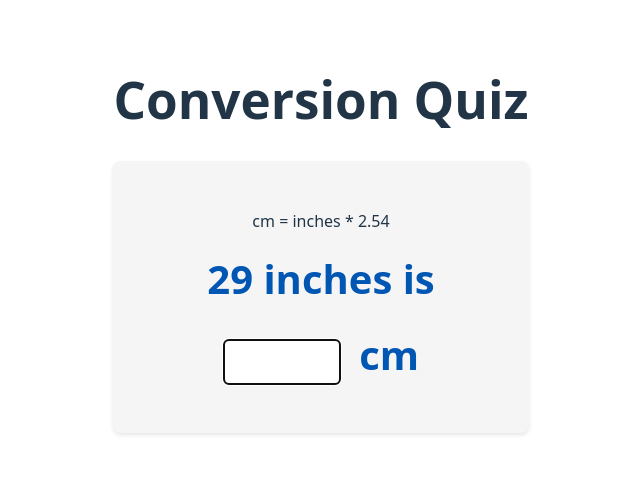
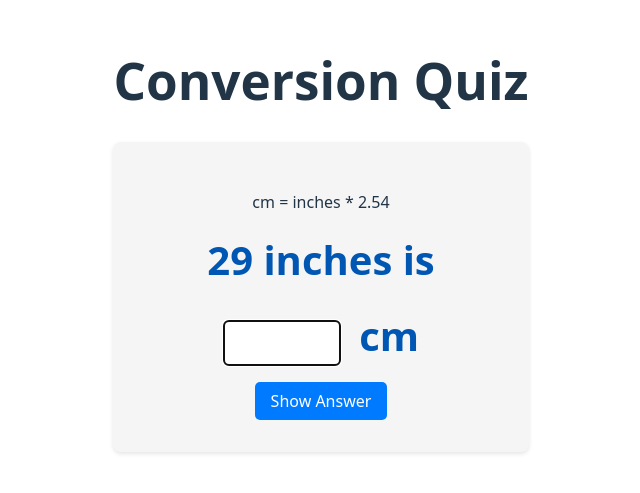
Before and after one commit to bonvara/voomeh, a React (Vite) app: page / in a window 1280 px wide. Shown: the part 165-658 px from the top of the page, without its empty margins (319-959 px from the left). Built offline with nearby package versions, Linux system fonts and the light colour scheme.

Commit message:
Add Show Answer button

```diff
--- a/src/App.jsx
+++ b/src/App.jsx
@@ -35,11 +35,9 @@ function Quiz({ fromUnit, toUnit, conversionRate }) {
     inputRef.current.focus();
   }, []);
 
-  const handleKeyPress = (e) => {
-    if (e.key === "Enter") {
-      const userAnswer = parseFloat(e.target.value);
+  const handleFirstAnswer = () => {
+    const userAnswer = parseFloat(inputRef.current.value);
     if (!isNaN(userAnswer)) {
-        if (!feedback) {
       const difference = Math.abs(userAnswer - correctAnswer);
       const maxDifference = Math.max(userAnswer, correctAnswer);
       const accuracy = ((maxDifference - difference) / maxDifference) * 100;
@@ -47,9 +45,15 @@ function Quiz({ fromUnit, toUnit, conversionRate }) {
         correct: correctAnswer.toFixed(2),
         accuracy: Math.round(accuracy) + "%",
       });
+    }
+  };
+
+  const handleKeyPress = (e) => {
+    if (e.key === "Enter") {
+      if (!feedback) {
+        handleFirstAnswer();
       } else {
         handleNext();
-        }
       }
     }
   };
@@ -78,6 +82,11 @@ function Quiz({ fromUnit, toUnit, conversionRate }) {
           />{" "}
           {toUnit}
         </h2>
+        {!feedback && (
+          <button className="show-answer-button" onClick={handleFirstAnswer}>
+            Show Answer
+          </button>
+        )}
         {feedback && (
           <>
             <div className="feedback">
```
Lines whose indentation alone changed are shown as unchanged.
